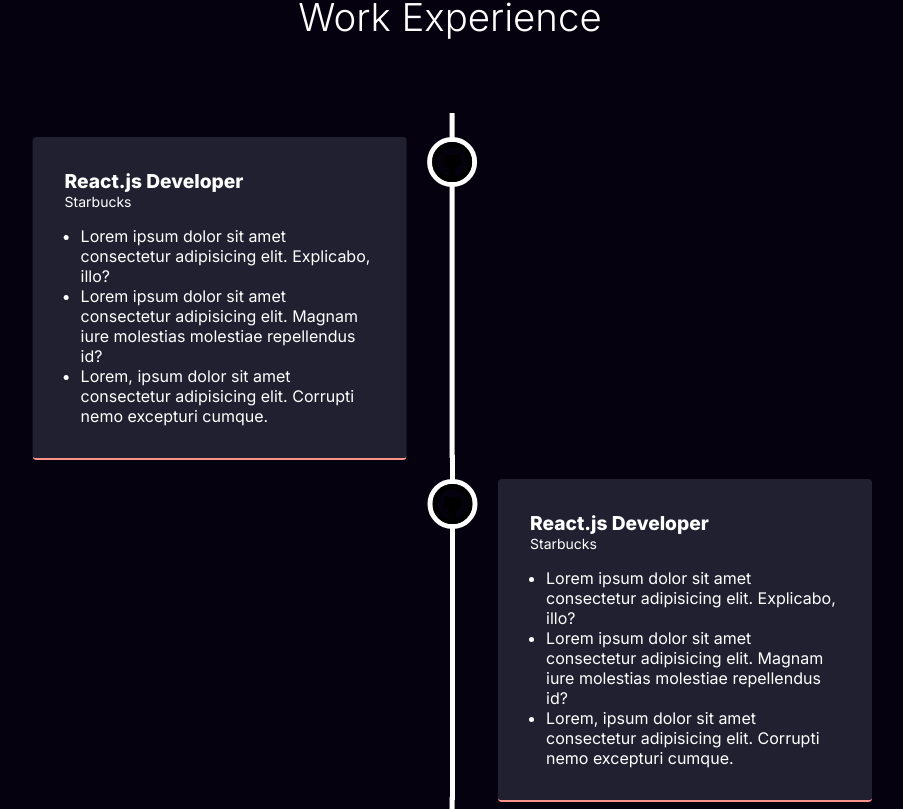
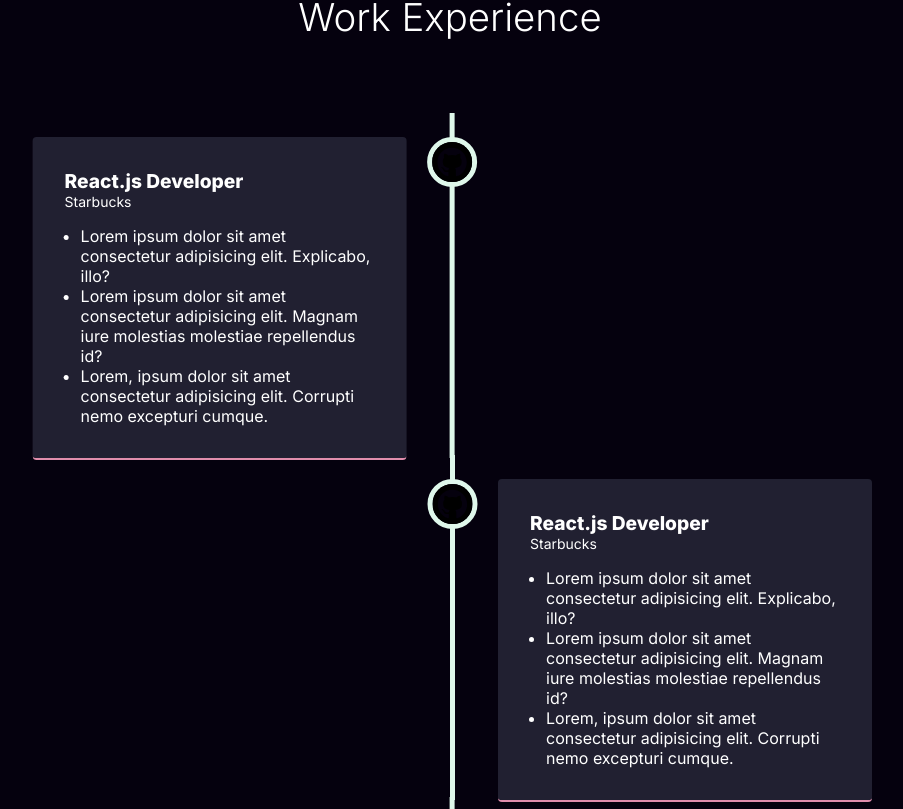
Before and after one commit to GeorgeIonita1/Portfolio, a Next.js app in the folder client/: page / in a window 1280 px wide. Shown: the part 1671-2480 px from the top of the page, without its empty margins (190-1093 px from the left). Built offline with nearby package versions, Linux system fonts and the light colour scheme.

Commit message:
Portfolio section updata and added colors palette

```diff
--- a/client/src/components/AboutMe/AboutMe.module.scss
+++ b/client/src/components/AboutMe/AboutMe.module.scss
@@ -68,7 +68,7 @@
             content: '';
             position: absolute;
             inset: -1px;
-            background: linear-gradient(to bottom, var(--card-border-start), var(--card-border-end));
+            background: linear-gradient(to bottom, var(--progress-background-accent), var(--card-border-end));
             z-index: -1;
             border-radius: inherit;
         }
--- a/client/src/components/Contact/Contact.module.scss
+++ b/client/src/components/Contact/Contact.module.scss
@@ -5,7 +5,6 @@
         display: block;
         max-width: 30rem;
     }
-    background-color: darkmagenta;
     display: flex;
     gap: 4rem;
 
@@ -24,7 +23,7 @@
         order: -1;
         height: 38rem;
         position: relative;
-        background-color: blueviolet;
+        background-color: var(--body-background-shade);
         border-radius: var(--border-radius-card);
         padding: 2rem;
         flex-basis: 27rem;
--- a/client/src/components/RecentWork/RecentWork.module.scss
+++ b/client/src/components/RecentWork/RecentWork.module.scss
@@ -1,7 +1,11 @@
 .recentwork {
-    background-color: chocolate;
+    &Container {
+        display: flex;
+        flex-wrap: wrap;
+        gap: 3rem 2rem;
 
-    &Container {
-
+        > div {
+            flex-basis: calc(33.3% - 1.33rem);
+        }
     }
 }
--- a/client/src/components/RecentWork/RecentWork.tsx
+++ b/client/src/components/RecentWork/RecentWork.tsx
@@ -1,4 +1,5 @@
 import styles from './RecentWork.module.scss';
+import RecentWorkCard from './RecentWorkCard';
 
 export default function RecentWork() {
     return (
@@ -8,7 +9,11 @@ export default function RecentWork() {
                 <h2>Portfolio</h2>
             </div>
             <div className={styles.recentworkContainer}>
-                Container
+                <RecentWorkCard />
+                <RecentWorkCard />
+                <RecentWorkCard />
+                <RecentWorkCard />
+                <RecentWorkCard />
             </div>
         </section>
     )
--- /dev/null
+++ b/client/src/components/RecentWork/RecentWorkCard.module.scss
@@ -0,0 +1,9 @@
+.recentWorkCard {
+    &Image {
+        aspect-ratio: 3/2;
+
+        img {
+            border-radius: var(--border-radius-tree);
+        }
+    }
+}
--- /dev/null
+++ b/client/src/components/RecentWork/RecentWorkCard.tsx
@@ -0,0 +1,14 @@
+import Image from 'next/image';
+
+import styles from './RecentWorkCard.module.scss';
+import projectsImage from '../../../public/pictures/projectsImage.jpg';
+
+export default function RecentWorkCard() {
+    return (
+        <div className={styles.recentWorkCard}>
+            <div className={styles.recentWorkCardImage}>
+                <Image src={projectsImage} alt='project' />
+            </div>
+        </div>
+    )
+}
--- /dev/null
+++ b/client/src/styles/color-palette.scss
@@ -0,0 +1,31 @@
+/* SCSS HEX */
+$black: #05010eff;
+$dark-purple: #0d0326ff;
+$honeydew: #def8eaff;
+$pale-azure: #6cd4ffff;
+$amaranth-pink: #e08dacff;
+
+/* SCSS HSL */
+$black: hsla(258, 87%, 3%, 1);
+$dark-purple: hsla(257, 85%, 8%, 1);
+$honeydew: hsla(148, 65%, 92%, 1);
+$pale-azure: hsla(198, 100%, 71%, 1);
+$amaranth-pink: hsla(338, 57%, 72%, 1);
+
+/* SCSS RGB */
+$black: rgba(5, 1, 14, 1);
+$dark-purple: rgba(13, 3, 38, 1);
+$honeydew: rgba(222, 248, 234, 1);
+$pale-azure: rgba(108, 212, 255, 1);
+$amaranth-pink: rgba(224, 141, 172, 1);
+
+/* SCSS Gradient */
+$gradient-top: linear-gradient(0deg, #05010eff, #0d0326ff, #def8eaff, #6cd4ffff, #e08dacff);
+$gradient-right: linear-gradient(90deg, #05010eff, #0d0326ff, #def8eaff, #6cd4ffff, #e08dacff);
+$gradient-bottom: linear-gradient(180deg, #05010eff, #0d0326ff, #def8eaff, #6cd4ffff, #e08dacff);
+$gradient-left: linear-gradient(270deg, #05010eff, #0d0326ff, #def8eaff, #6cd4ffff, #e08dacff);
+$gradient-top-right: linear-gradient(45deg, #05010eff, #0d0326ff, #def8eaff, #6cd4ffff, #e08dacff);
+$gradient-bottom-right: linear-gradient(135deg, #05010eff, #0d0326ff, #def8eaff, #6cd4ffff, #e08dacff);
+$gradient-top-left: linear-gradient(225deg, #05010eff, #0d0326ff, #def8eaff, #6cd4ffff, #e08dacff);
+$gradient-bottom-left: linear-gradient(315deg, #05010eff, #0d0326ff, #def8eaff, #6cd4ffff, #e08dacff);
+$gradient-radial: radial-gradient(#05010eff, #0d0326ff, #def8eaff, #6cd4ffff, #e08dacff);
--- a/client/src/styles/variables.scss
+++ b/client/src/styles/variables.scss
@@ -1,12 +1,12 @@
 :root {
     // colors
     --body-background: #05010e;
+    --body-background-shade: #0D0326;
     --card-background: #212031;
-    --card-border-start: #6CD4FF;
-    --card-border-end: #FE938C;
+    --card-border-end: #E08DAC;
     --white: #ffffff;
     --navigation-background: #929792;
-    --tree-background: white;
+    --tree-background: #DFF8EB;
     --progress-background: #333341;
     --progress-background-accent: #6CD4FF;
 
```
Also changed, not shown: client/public/pictures/projectsImage.jpg (added).
